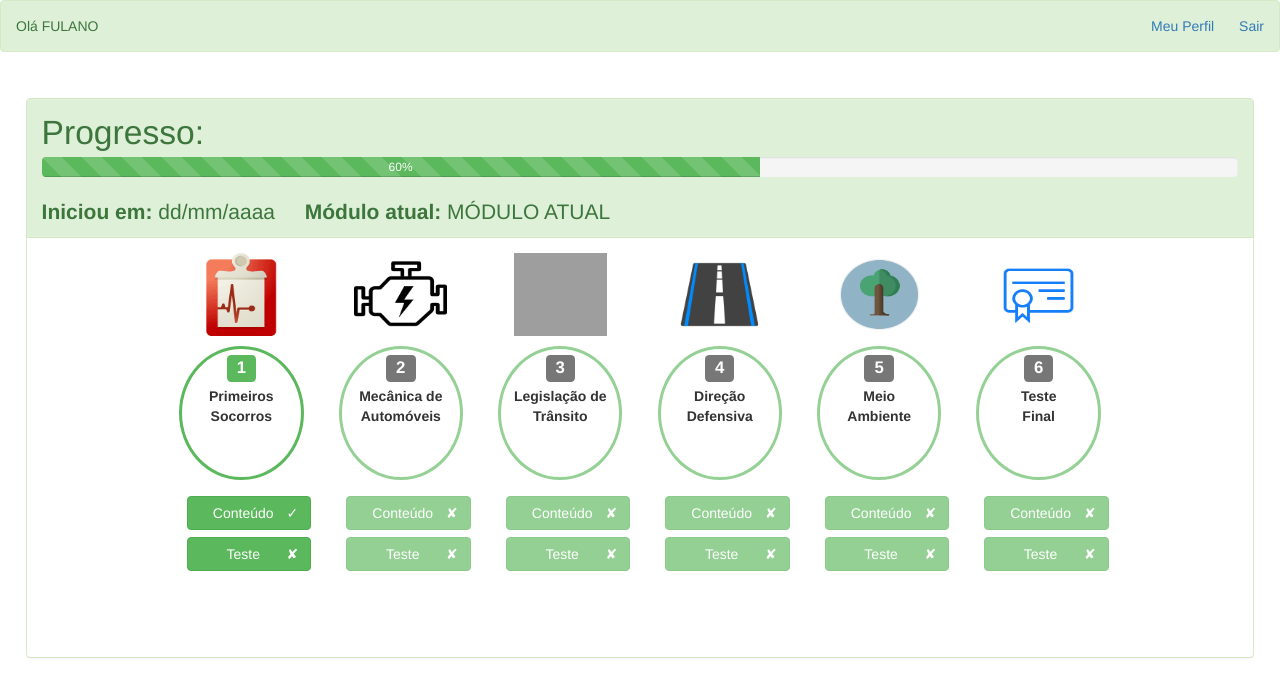
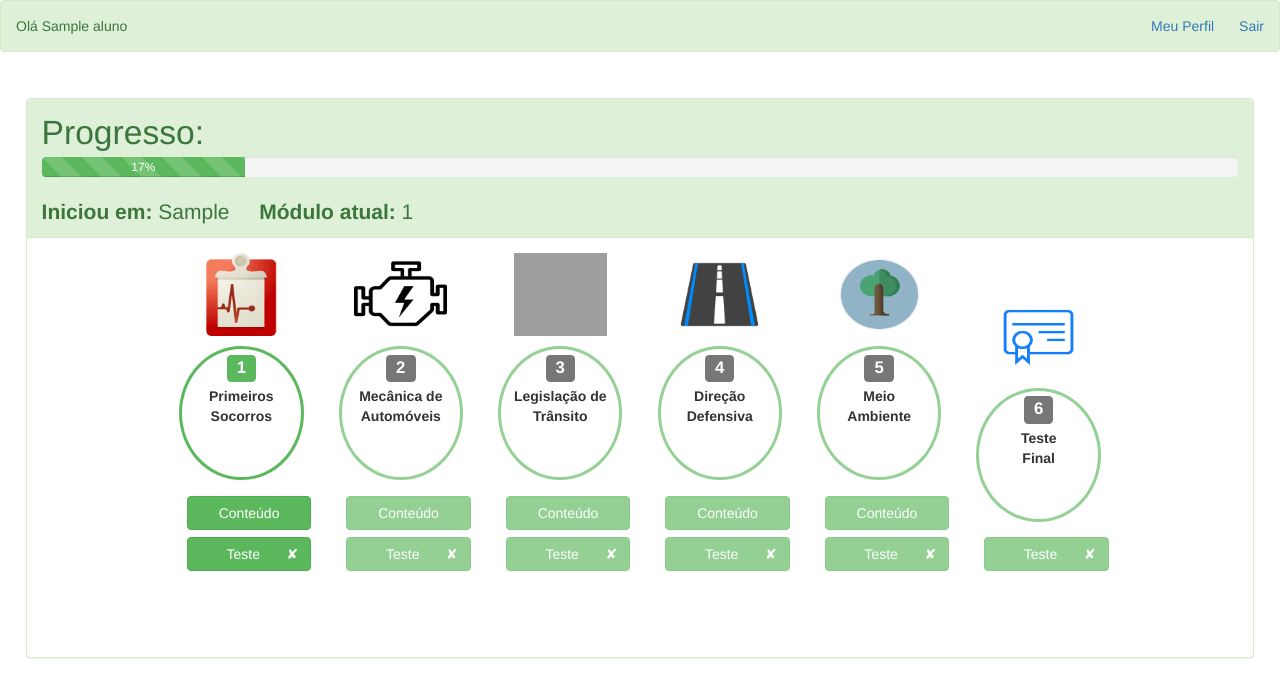
Before and after one commit to Jotasz/Sinaliza, a PHP site: page /gui/main.php in a window 1280 px wide. Shown: the top 697 px of the page. Run offline with PHP 8.4, Linux system fonts and the light colour scheme; the visitor is signed in with stand-in values (Sample User, id 1); tables that the repository leaves empty hold one stand-in row (values such as "Sample post"); grey boxes are pictures that could not be loaded.

Commit message:
update 1.1

```diff
--- a/banco/banco.sql
+++ b/banco/banco.sql
@@ -1,9 +1,11 @@
+CREATE DATABASE sinal;
 
+USE sinal;
 
 create table aluno (
 	id integer primary key NOT NULL AUTO_INCREMENT PRIMARY KEY,
-	nome varchar(20) NOT NULL,
-	email varchar(15) NOT NULL,
+	nome varchar(80) NOT NULL,
+	email varchar(40) NOT NULL,
 	senha varchar(15) NOT NULL,
 	data varchar(10),
 	modulo integer
--- a/gui/main.php
+++ b/gui/main.php
@@ -8,11 +8,22 @@
         <link type="text/css" rel="stylesheet" href="../css/elements.css" />
     </head>
     <body>
-
+        <?php
+            require_once "../infra/DAO.php";
+            require_once "../model/aluno.php";
+            DAO::connect();
+            session_start();
+            if(isset($_SESSION["email"])){
+                $aluno = DAO::getAluno($_SESSION["email"]);
+                $progresso = round(($aluno->getModulo()*100)/6);
+            }else{
+                header("../util/erro.php");
+            }
+        ?>
         <!-- UP BAR -->
         <div class="alert alert-success" >
-            Olá FULANO
-            <a style="float: right; padding-left: 2%" href=""> Sair</a>
+            Olá <?php echo $aluno->getNome(); ?>
+            <a style="float: right; padding-left: 2%" href="../util/sair.php"> Sair</a>
             <a style="float: right" href=""> Meu Perfil  </a>
         </div>
 
@@ -22,81 +33,20 @@
                 <div class="panel-heading" style="font-size: 1.5em">
                     <span style="font-size: 1.6em">Progresso:</span>
                     <div class="progress">
-                        <div class="progress-bar progress-bar-success progress-bar-striped" role="progressbar" aria-valuenow="60" aria-valuemin="0" aria-valuemax="100" style="width: 60%;">
-                            60%
+                        <div class="progress-bar progress-bar-success progress-bar-striped" role="progressbar" aria-valuenow="<?php echo $progresso;?>" aria-valuemin="0" aria-valuemax="100" style="width: <?php echo $progresso;?>%;">
+                            <?php echo $progresso;?>%
                         </div>
                     </div>
-                    <span style="margin-right: 2%"><strong>Iniciou em:</strong> dd/mm/aaaa</span>
-                    <span><strong>Módulo atual:</strong> MÓDULO ATUAL</span>
+                    <span style="margin-right: 2%"><strong>Iniciou em:</strong> <?php echo $aluno->getData(); ?> </span>
+                    <span><strong>Módulo atual:</strong> <?php echo $aluno->getModulo(); ?> </span>
                 </div>
 
                 <!--PANEL BODY-->
                 <div class="panel-body"> <center>
-                        <!-- MÓDULO PSO -->
-                        <div id="block">
-                            <p style="text-align: center"><img id="block_image" src="../icons/psocorros.png"/></p>
-                            <div id="block_enable_label">
-                                <p id="block_label_number"><span class="label label-success">1</span></p>
-                                <p id="block_label_name">Primeiros<br>Socorros</p>
-                            </div>
-                            <button class="btn btn-success" id="block_button">Conteúdo <span style="float: right">&#10003</span></button>
-                            <button class="btn btn-success" id="block_button">Teste <span style="float: right">&#10008</span></button>
-                        </div>
-
-                        <!-- MÓDULO MEC -->
-                        <div id="block">
-                            <p style="text-align: center"><img id="block_image" src="../icons/mecanica.png"/></p>
-                            <div id="block_disable_label">
-                                <p id="block_label_number"><span class="label label-default">2</span></p>
-                                <p id="block_label_name">Mecânica de<br>Automóveis</p>
-                            </div>
-                            <button class="btn btn-success" disabled id="block_button">Conteúdo <span style="float: right">&#10008</span></button>
-                            <button class="btn btn-success" disabled id="block_button">Teste <span style="float: right">&#10008</span></button>
-                        </div>
-
-                        <!-- MÓDULO LEG -->
-                        <div id="block">
-                            <p style="text-align: center"><img id="block_image" src="../icons/legislacao.png"/></p>
-                            <div id="block_disable_label">
-                                <p id="block_label_number"><span class="label label-default">3</span></p>
-                                <p id="block_label_name">Legislação de<br>Trânsito</p>
-                            </div>
-                            <button class="btn btn-success" disabled id="block_button">Conteúdo <span style="float: right">&#10008</span></button>
-                            <button class="btn btn-success" disabled id="block_button">Teste <span style="float: right">&#10008</span></button>
-                        </div>
-
-                        <!-- MÓDULO DIR -->
-                        <div id="block">
-                            <p style="text-align: center"><img id="block_image" src="../icons/ddefensiva.png"/></p>
-                            <div id="block_disable_label">
-                                <p id="block_label_number"><span class="label label-default">4</span></p>
-                                <p id="block_label_name">Direção<br>Defensiva</p>
-                            </div>
-                            <button class="btn btn-success" disabled id="block_button">Conteúdo <span style="float: right">&#10008</span></button>
-                            <button class="btn btn-success" disabled id="block_button">Teste <span style="float: right">&#10008</span></button>
-                        </div>
-
-                        <!-- MÓDULO MAM -->
-                        <div id="block">
-                            <p style="text-align: center"><img id="block_image" src="../icons/mambiente.png"/></p>
-                            <div id="block_disable_label">
-                                <p id="block_label_number"><span class="label label-default">5</span></p>
-                                <p id="block_label_name">Meio<br>Ambiente</p>
-                            </div>
-                            <button class="btn btn-success" disabled id="block_button">Conteúdo <span style="float: right">&#10008</span></button>
-                            <button class="btn btn-success" disabled id="block_button">Teste <span style="float: right">&#10008</span></button>
-                        </div>
-
-                        <!-- MÓDULO TFI -->
-                        <div id="block">
-                            <p style="text-align: center"><img id="block_image" src="../icons/aprovado.png"/></p>
-                            <div id="block_disable_label">
-                                <p id="block_label_number"><span class="label label-default">6</span></p>
-                                <p id="block_label_name">Teste<br>Final</p>
-                            </div>
-                            <button class="btn btn-success" disabled id="block_button">Conteúdo <span style="float: right">&#10008</span></button>
-                            <button class="btn btn-success" disabled id="block_button">Teste <span style="float: right">&#10008</span></button>
-                        </div>
+                        <?php
+                            require_once 'nucleo.php';
+                            print_mods($aluno->getModulo());
+                        ?>
                 </div>
             </div>
         </div>
--- /dev/null
+++ b/gui/nucleo.php
@@ -0,0 +1,74 @@
+
+<!-- &#10003 -->
+<?php
+
+function print_mods($mod){
+?>
+<!-- MÓDULO PSO -->
+<div id="block">
+    <p style="text-align: center"><img id="block_image" src="../icons/psocorros.png"/></p>
+    <div id="block_enable_label">
+        <p id="block_label_number"><span class="label label-success">1</span></p>
+        <p id="block_label_name">Primeiros<br>Socorros</p>
+    </div>
+    <button class="btn btn-success" id="block_button">Conteúdo</button>
+    <button class="btn btn-success" id="block_button">Teste <span style="float: right"><?php echo ($mod > 1) ? "&#10003" : "&#10008"; ?></span></button>
+</div>
+
+<!-- MÓDULO MEC -->
+<div id="block">
+    <p style="text-align: center"><img id="block_image" src="../icons/mecanica.png"/></p>
+    <div id="block_<?php echo ($mod >= 2) ? "enable" : "disable"; ?>_label">
+        <p id="block_label_number"><span class="label label-default">2</span></p>
+        <p id="block_label_name">Mecânica de<br>Automóveis</p>
+    </div>
+    <button class="btn btn-success" <?php echo ($mod >= 2) ? "" : "disabled"; ?> id="block_button">Conteúdo</button>
+    <button class="btn btn-success" <?php echo ($mod >= 2) ? "" : "disabled"; ?> id="block_button">Teste <span style="float: right"><?php echo ($mod > 2) ? "&#10003" : "&#10008"; ?></span></button>
+</div>
+
+<!-- MÓDULO LEG -->
+<div id="block">
+    <p style="text-align: center"><img id="block_image" src="../icons/legislacao.png"/></p>
+    <div id="block_<?php echo ($mod >= 3) ? "enable" : "disable"; ?>_label">
+        <p id="block_label_number"><span class="label label-default">3</span></p>
+        <p id="block_label_name">Legislação de<br>Trânsito</p>
+    </div>
+    <button class="btn btn-success" <?php echo ($mod >= 3) ? "" : "disabled"; ?> id="block_button">Conteúdo</button>
+    <button class="btn btn-success" <?php echo ($mod >= 3) ? "" : "disabled"; ?> id="block_button">Teste <span style="float: right"><?php echo ($mod > 3) ? "&#10003" : "&#10008"; ?></span></button>
+</div>
+
+<!-- MÓDULO DIR -->
+<div id="block">
+    <p style="text-align: center"><img id="block_image" src="../icons/ddefensiva.png"/></p>
+    <div id="block_<?php echo ($mod >= 4) ? "enable" : "disable"; ?>_label">
+        <p id="block_label_number"><span class="label label-default">4</span></p>
+        <p id="block_label_name">Direção<br>Defensiva</p>
+    </div>
+    <button class="btn btn-success" <?php echo ($mod >= 4) ? "" : "disabled"; ?> id="block_button">Conteúdo</button>
+    <button class="btn btn-success" <?php echo ($mod >= 4) ? "" : "disabled"; ?> id="block_button">Teste <span style="float: right"><?php echo ($mod > 4) ? "&#10003" : "&#10008"; ?></span></button>
+</div>
+
+<!-- MÓDULO MAM -->
+<div id="block">
+    <p style="text-align: center"><img id="block_image" src="../icons/mambiente.png"/></p>
+    <div id="block_<?php echo ($mod >= 5) ? "enable" : "disable"; ?>_label">
+        <p id="block_label_number"><span class="label label-default">5</span></p>
+        <p id="block_label_name">Meio<br>Ambiente</p>
+    </div>
+    <button class="btn btn-success" <?php echo ($mod >= 5) ? "" : "disabled"; ?> id="block_button">Conteúdo</button>
+    <button class="btn btn-success" <?php echo ($mod >= 5) ? "" : "disabled"; ?> id="block_button">Teste <span style="float: right"><?php echo ($mod > 5) ? "&#10003" : "&#10008"; ?></span></button>
+</div>
+
+<!-- MÓDULO TFI -->
+<div id="block">
+    <p style="text-align: center"><img id="block_image" src="../icons/aprovado.png"/></p>
+    <div id="block_<?php echo ($mod >= 2) ? "enable" : "disable"; ?>_label">
+        <p id="block_label_number"><span class="label label-default">6</span></p>
+        <p id="block_label_name">Teste<br>Final</p>
+    </div>
+    <!--<button class="btn btn-success" disabled id="block_button">Conteúdo</button>-->
+    <button class="btn btn-success" <?php echo ($mod >= 6) ? "" : "disabled"; ?> id="block_button">Teste <span style="float: right"><?php echo ($mod > 6) ? "&#10003" : "&#10008"; ?></span></button>
+</div>
+<?php
+}
+?>
--- a/infra/DAO.php
+++ b/infra/DAO.php
@@ -10,7 +10,7 @@ class DAO {
     private static $database = "sinal";
     private static $host = "localhost";
     private static $user = "root";
-    private static $password = "123456";
+    private static $password = "";
     private static $pdo_instance;
 
     public function __construc() {
@@ -25,19 +25,29 @@ class DAO {
 
     /* NOVO ALUNO */
 
-    public static function novoAluno($aluno) {
+    public static function novoAluno($nome, $email, $senha) {
         /* CHECAGEM DE EMAIL */
-        if (self::existeEmail($aluno->getEmail()) == TRUE) {
+        if (self::existeEmail($email) == TRUE) {
             return "Email já cadastrado.";
         }
 
         /* INSERT */
-        $stmt = self::$pdo_instance->prepare("INSERT INTO aluno(nome, email, senha, data) VALUES(:nome, :email, :senha, :data)");
-        $stmt->bindValue(":nome", $aluno->getNome());
-        $stmt->bindValue(":email", $aluno->getEmail());
-        $stmt->bindValue(":senha", $aluno->getSenha());
-        $stmt->bindValue(":data", $aluno->getData());
+        $stmt = self::$pdo_instance->prepare("INSERT INTO aluno(nome, email, senha) VALUES(:nome, :email, :senha)");
+        $stmt->bindValue(":nome", $nome);
+        $stmt->bindValue(":email", $email);
+        $stmt->bindValue(":senha", $senha);
         $stmt->execute();
+    }
+
+    public static function getAluno($email){
+        $stmt = self::$pdo_instance->prepare("SELECT * FROM aluno WHERE email=:email");
+        $stmt->bindValue(":email", $email);
+        $stmt->execute();
+        $found = $stmt->fetch(PDO::FETCH_ASSOC);
+        $aluno = new Aluno($found["nome"], $found["email"], $found["senha"]);
+        $aluno->setModulo($found["modulo"]);
+        $aluno->setData($found["data"]);
+        return $aluno;
     }
 
     private static function existeEmail($email) {
@@ -52,13 +62,22 @@ class DAO {
         return FALSE;
     }
 
+
+
     public static function validaLogin($email, $senha) {
         if (self::existeEmail($email) == TRUE) {
-            $stmt = self::$pdo_instance->prepare("SELECT senha FROM aluno WHERE email=:email");
+            $stmt = self::$pdo_instance->prepare("SELECT id, senha, modulo, data FROM aluno WHERE email=:email");
             $stmt->bindValue(":email", $email);
             $stmt->execute();
             $found = $stmt->fetch(PDO::FETCH_ASSOC);
             if ($found["senha"] == $senha) {
+                if($found["modulo"] ==  NULL){
+                    $stmt = self::$pdo_instance->prepare("UPDATE aluno SET modulo=:modulo, data=:data WHERE id=:id");
+                    $stmt->bindValue(":id", $found["id"]);
+                    $stmt->bindValue(":modulo", 1);
+                    $stmt->bindValue(":data", date("d/m/Y"));
+                    $stmt->execute();
+                }
                 return TRUE;
             }
         }
--- a/logic/acesso.php
+++ b/logic/acesso.php
@@ -8,15 +8,16 @@
     <body>
         <?php
         require_once "../infra/DAO.php";
+        session_start();
 
         DAO::connect();
 
         if (DAO::validaLogin($_POST["email"], $_POST["senha"])) {
+            $_SESSION['email'] = $_POST["email"];
             header("Location: ../gui/main.php");
         } else {
             header("Location: ../index.php");
         }
-        exit();
         ?>
     </body>
 </html>
--- a/logic/novoaluno.php
+++ b/logic/novoaluno.php
@@ -6,10 +6,7 @@ require_once "../infra/DAO.php";
 require_once "../model/aluno.php";
 
 DAO::connect();
-
-$aluno = new Aluno($_POST["nome"], $_POST["email"], $_POST["senha"]);
-
-$msg = DAO::novoAluno($aluno);
+DAO::novoAluno($_POST["nome"], $_POST["email"], $_POST["senha"]);
 if (isset($msg)) {
     $_SESSION['mensagem'] = $msg;
     header("Location: ../gui/cadastro.php");
--- /dev/null
+++ b/util/sair.php
@@ -0,0 +1 @@
+<?php
```
Also changed, not shown: 1 other file.
